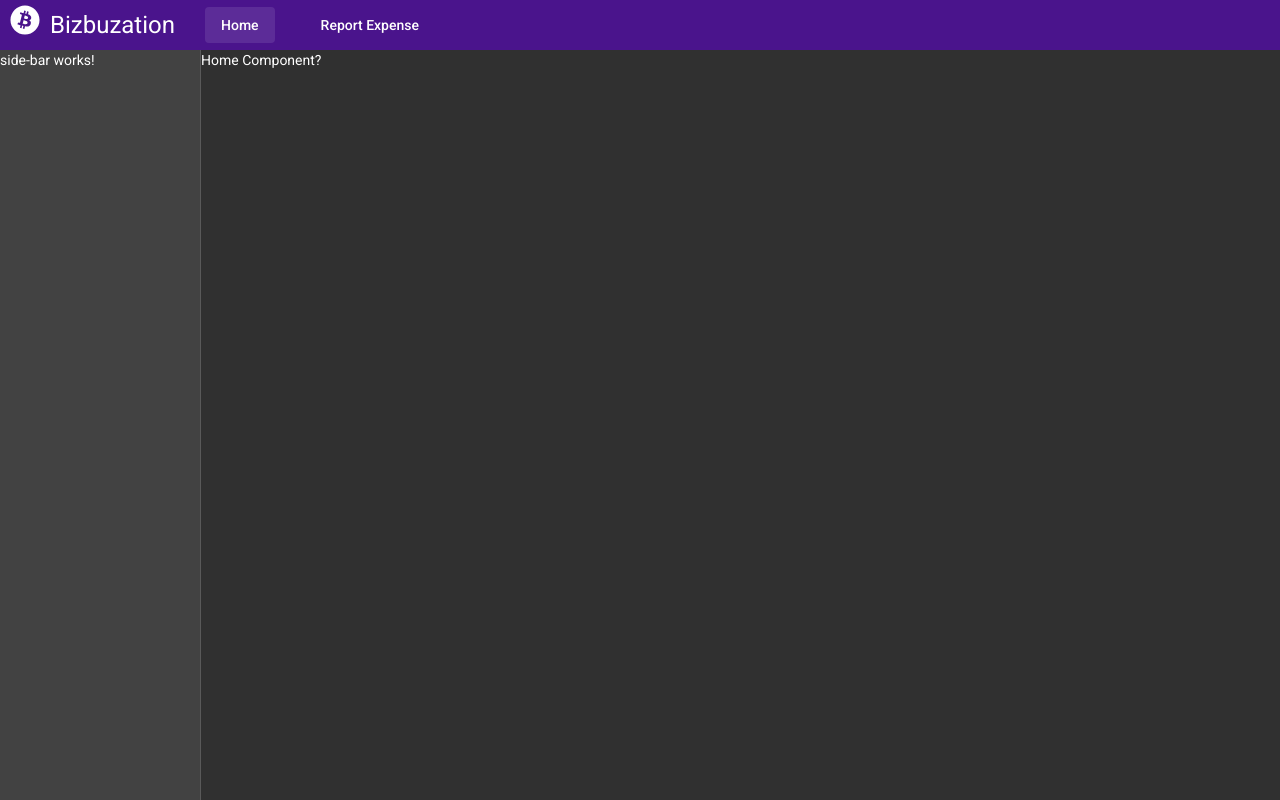
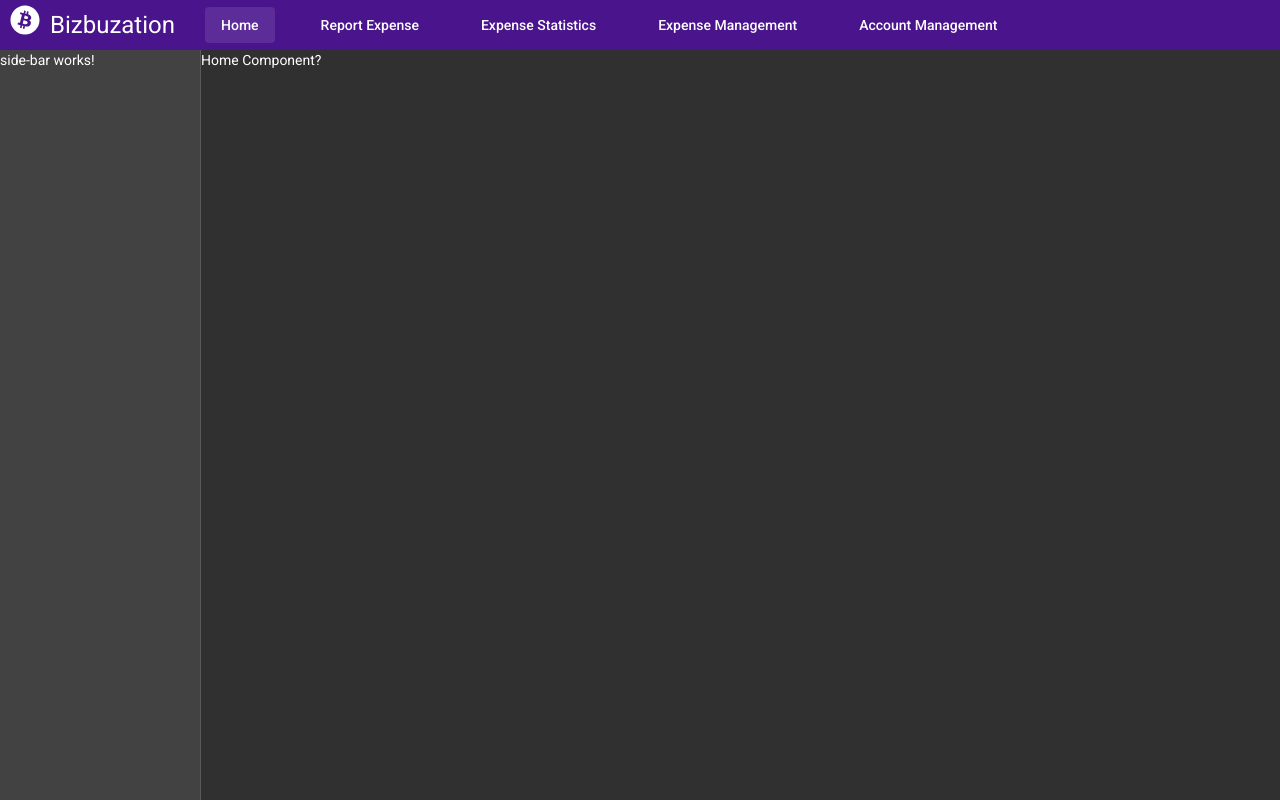
Before and after one commit to EzDor/bizbuzation-webapp, an Angular app: page / in a window 1280 px wide. Built offline with nearby package versions, Linux system fonts and the light colour scheme; what @ngrx/effects, @ngrx/store would draw is missing.

Commit message:
add more three button to the navbar

```diff
--- a/src/app/shell/nav-bar/nav-bar.component.html
+++ b/src/app/shell/nav-bar/nav-bar.component.html
@@ -8,5 +8,8 @@
   <div class="nav-bar-buttons-wrapper">
     <a class="nav-bar-button" mat-button routerLinkActive="active" [routerLinkActiveOptions]="{exact: true}" routerLink="/">Home</a>
     <a class="nav-bar-button" mat-button routerLinkActive="active" routerLink="/report-expense">Report Expense</a>
+    <a class="nav-bar-button" mat-button routerLinkActive="active" routerLink="/expense-statistics">Expense Statistics</a>
+    <a class="nav-bar-button" mat-button routerLinkActive="active" routerLink="/expense-management">Expense Management</a>
+    <a class="nav-bar-button" mat-button routerLinkActive="active" routerLink="/account-management">Account Management</a>
   </div>
 </nav>
```
